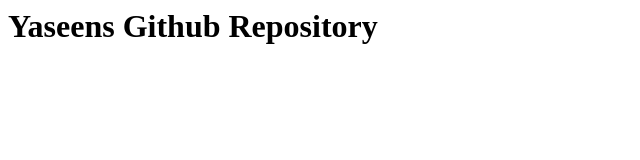
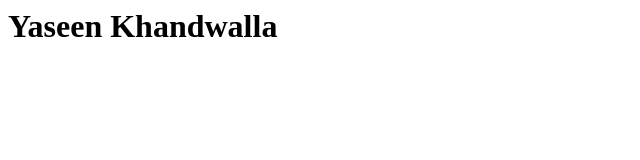
Before and after one commit to yak150230/Yaseen--Khandwalla, a plain HTML site: page index.html in a window 1280 px wide. Shown: the whole page, without its empty margins (0-640 px from the left). Drawn offline with Linux system fonts and the light colour scheme.

Commit message:
Update index.html

```diff
--- a/index.html
+++ b/index.html
@@ -1 +1 @@
-<h1>Yaseens Github Repository </h1>
+<h1>Yaseen Khandwalla </h1>
```
